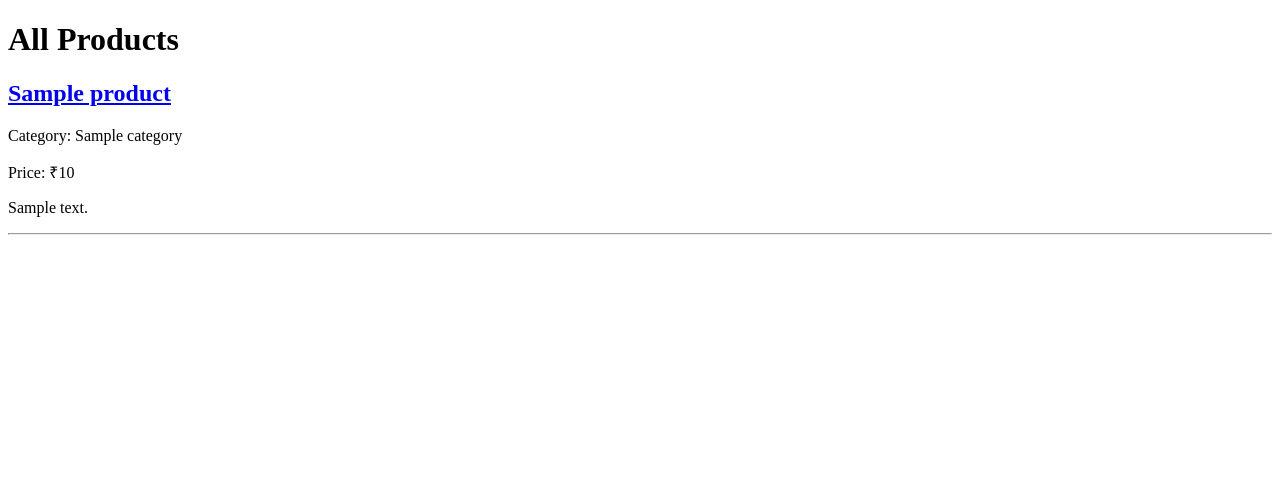
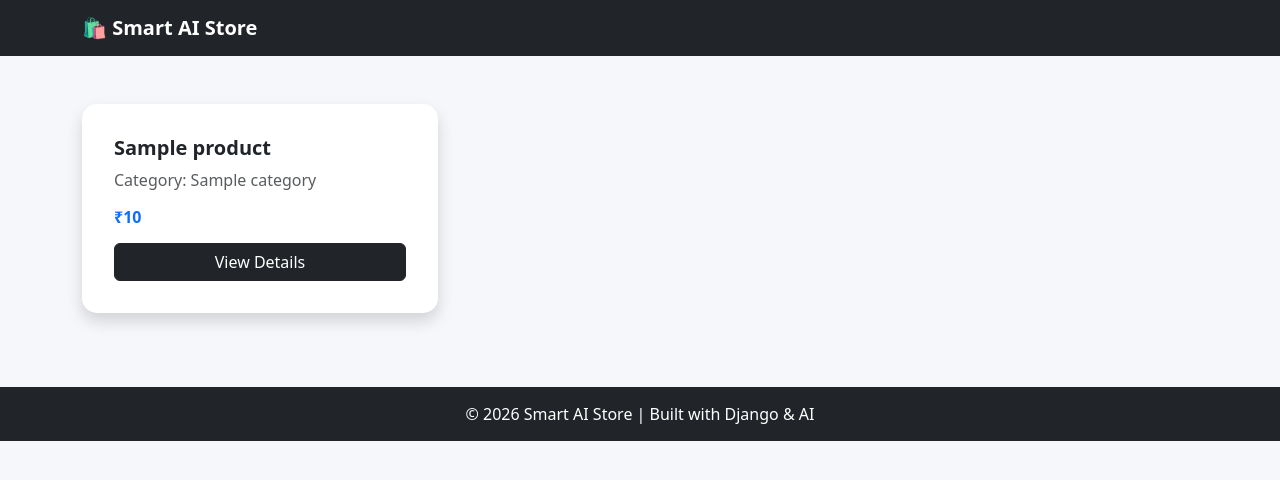
Before and after one commit to shivani07-gh/shopping, a Python web app: template products/templates/products/product_list.html in a window 1280 px wide. Shown: the top 480 px of the page. Run offline with Jinja, Linux system fonts and the light colour scheme; the template is opened without the code that fills it: most values are stand-ins (such as "Sample title", 1, 10 or a date in 2020).

Commit message:
changes in frontend

```diff
--- a/products/templates/products/product_list.html
+++ b/products/templates/products/product_list.html
@@ -1,25 +1,102 @@
 <!DOCTYPE html>
 <html>
 <head>
-    <title>Shopping Site</title>
+    <title>Shopping Store</title>
+
+    <meta name="viewport" content="width=device-width, initial-scale=1">
+
+    <!-- Bootstrap -->
+    <link href="https://cdn.jsdelivr.net/npm/bootstrap@5.3.0/dist/css/bootstrap.min.css" rel="stylesheet">
+
+    <style>
+        body {
+            background-color: #f5f7fa;
+        }
+
+        .card {
+            border: none;
+            border-radius: 15px;
+            transition: 0.3s;
+        }
+
+        .card:hover {
+            transform: translateY(-5px);
+            box-shadow: 0 10px 25px rgba(0,0,0,0.15);
+        }
+
+        .navbar {
+            background-color: #212529;
+        }
+
+        .navbar-brand {
+            font-weight: bold;
+            color: white !important;
+        }
+
+        .footer {
+            background: #212529;
+            color: white;
+            padding: 15px;
+            text-align: center;
+            margin-top: 50px;
+        }
+    </style>
 </head>
+
 <body>
 
-    <h1>All Products</h1>
+<!-- Navbar -->
+<nav class="navbar navbar-expand-lg">
+    <div class="container">
+        <a class="navbar-brand" href="#">🛍 Smart AI Store</a>
+    </div>
+</nav>
 
-    {% for product in products %}
-        <div>
-            <h2>
-    <a href="/product/{{ product.id }}/">
-        {{ product.name }}
-    </a>
-            </h2>
-            <p>Category: {{ product.category }}</p>
-            <p>Price: ₹{{ product.price }}</p>
-            <p>{{ product.description }}</p>
-            <hr>
+<div class="container mt-5">
+
+    <div class="row">
+
+        {% for product in products %}
+
+        <div class="col-md-4 mb-4">
+
+            <div class="card shadow p-3">
+
+                <div class="card-body">
+
+                    <h5 class="card-title">
+                        <a href="/product/{{ product.id }}/" class="text-decoration-none text-dark fw-bold">
+                            {{ product.name }}
+                        </a>
+                    </h5>
+
+                    <p class="text-muted">
+                        Category: {{ product.category }}
+                    </p>
+
+                    <h6 class="text-primary fw-bold">
+                        ₹{{ product.price }}
+                    </h6>
+
+                    <a href="/product/{{ product.id }}/" class="btn btn-dark mt-2 w-100">
+                        View Details
+                    </a>
+
+                </div>
+
+            </div>
+
         </div>
-    {% endfor %}
+
+        {% endfor %}
+
+    </div>
+
+</div>
+
+<div class="footer">
+    © 2026 Smart AI Store | Built with Django & AI
+</div>
 
 </body>
 </html>
```
Also changed, not shown: products/templates/products/product_detail.html (+84 -11 lines).
